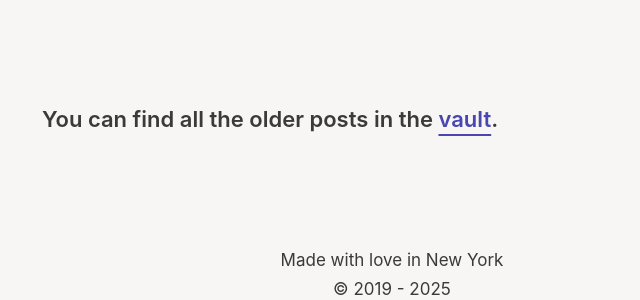
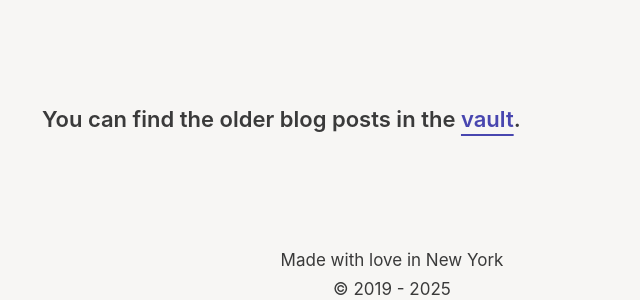
Before and after one commit to victorwynne/victorwynne, a Jekyll site: the page built from index.html, in a window 1280 px wide and 900 px high, scrolled down 2378 px. Shown: the part 576-876 px from the top of the window, without its empty margins (248-888 px from the left). Built offline with Jekyll 4.4.1, drawn with Linux system fonts in a browser that asks for light colours.

Commit message:
index.html

```diff
--- a/index.html
+++ b/index.html
@@ -20,5 +20,5 @@
 </div>
 
 <br>
-<h3>You can find all the older posts in the <a href="/vault/">vault</a>.</h3>
+<h3>You can find the older blog posts in the <a href="/vault/">vault</a>.</h3>
 <br>
```
